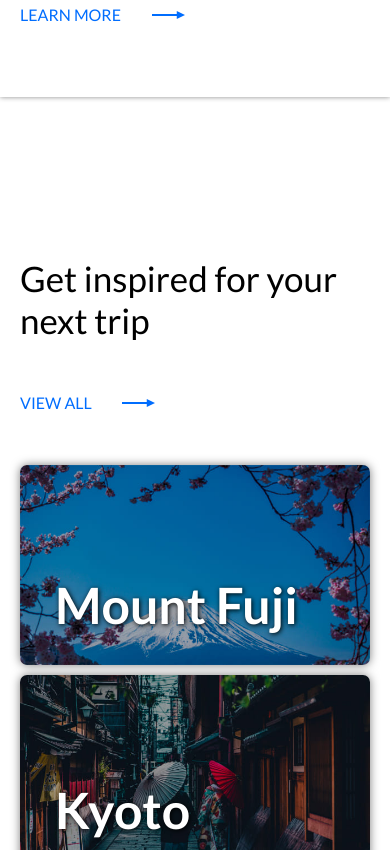
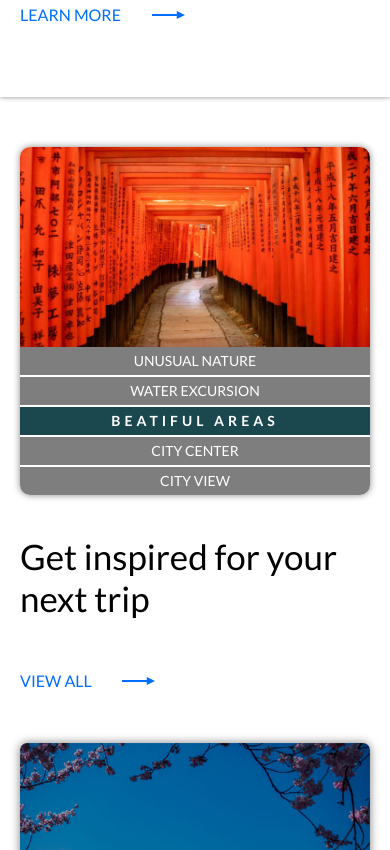
Before and after one commit to Bridenko/Japan-project, a plain HTML site: page index.html in a window 390 px wide. Shown: the part 2009-2859 px from the top of the page. Drawn offline with Linux system fonts and the light colour scheme.

Commit message:
add-section-tabs

```diff
--- a/index.html
+++ b/index.html
@@ -30,6 +30,7 @@
     <link rel="stylesheet" href="./css/general.css">
     <link rel="stylesheet" href="./css/header.css">
     <link rel="stylesheet" href="./css/amazing.css">
+    <link rel="stylesheet" href="./css/locations.css">
     <link rel="stylesheet" href="./css/benefits.css">
     <link rel="stylesheet" href="./css/get-inspired.css">
     <link rel="stylesheet" href="./css/prefecture.css">
@@ -135,6 +136,38 @@
                         </div>
                         <div class="button-arrow">
                             <a class="button-arrow__link" target="blank" href="#!">LEARN MORE</a>
+                        </div>
+                    </div>
+                </div>
+            </div>
+        </section>
+        <section class="locations">
+            <div class="section-container locations-container">
+                <div class="locations-content">
+                    <div class="tab-content">
+                        <img src="./img/tab-unusual-nature.jpg" alt="">
+                    </div>
+                    <div class="tab-content">
+                        <img src="./img/tab-water-excursion.jpg" alt="">
+                    </div>
+                    <div class="tab-content">
+                        <img src="./img/tab-beatiful-areas.jpeg" alt="">
+                    </div>
+                    <div class="tab-content">
+                        <img src="./img/tab-city-center.jpg" alt="">
+                    </div>
+                    <div class="tab-content">
+                        <img src="./img/tab-city-view.jpg" alt="">
+                    </div>
+                    <div class="tab-menu">
+                        <div class="tab-menu__list">
+                            <button class="tab-menu__item is-tab-active">Unusual nature</button>
+                            <button class="tab-menu__item">Water excursion</button>
+                            <button class="tab-menu__item">Beatiful areas</button>
+                            <button class="tab-menu__item">City center</button>
+                            <button class="tab-menu__item">City view</button>
+
+
                         </div>
                     </div>
                 </div>
@@ -358,7 +391,9 @@
 
             </div>
         </section>
-
+        <section class="section">
+            <div><button></button></div>
+        </section>
         <section class="video" id="videos">
             <div class="video-wrapper">
                 <div class="video-padding-top"></div>
--- a/js/main.js
+++ b/js/main.js
@@ -1,4 +1,6 @@
-/* Header background - start */
+
+
+// Header background - start
 
 ( function () {
     const header = document.querySelector('.header');
@@ -20,7 +22,7 @@
 
         if (window.pageYOffset > 40) { header.classList.add ('js-item-border-opacity-50'); }
         else { header.classList.remove ('js-item-border-opacity-50'); }
-    }
+    };
 } () );
 
 /* Header background - end */
@@ -33,18 +35,18 @@
     const menuCloseItem = document.querySelector('.main-menu__close');
     const menuLinks = document.querySelectorAll('.main-menu__item');
     burgerItem.addEventListener('click', () => {
-        menu.classList.add('main-menu__active')
+        menu.classList.add('main-menu__active');
     });
     menuCloseItem.addEventListener('click', () => {
-        menu.classList.remove('main-menu__active')
+        menu.classList.remove('main-menu__active');
     });
     if (window.innerWidth <= 750) {
         for (let i = 0; i < menuLinks.length; i += 1) {
             menuLinks[i].addEventListener('click', () => {
                 menu.classList.remove('main-menu__active');
             });
-        };
-    };
+        }
+    }
 } () );
 
 /* Burger menu - end */
@@ -92,3 +94,42 @@
 }());
 
 /* Scroll for item menu - end */
+
+// Tabs - (section - locations) - start
+
+window.addEventListener('DOMContentLoaded', () => {
+    const tabButton = document.querySelectorAll('.tab-menu__item');
+    const tabParrent = document.querySelector('.tab-menu__list');
+    const tabContent = document.querySelectorAll('.tab-content');
+
+    function hideTabContent() {
+        tabContent.forEach(item => {
+            item.classList.add('tab-hide', 'tab-end');
+            item.classList.remove('tab-show', 'tab-start');
+        });
+        tabButton.forEach(item => {
+            item.classList.remove('is-tab-active');
+        });
+    }
+
+    function showTabContent(i = 2) {
+        tabContent[i].classList.add('tab-show', 'tab-start');
+        tabContent[i].classList.remove('tab-hide', 'tab-end');
+        tabButton[i].classList.add('is-tab-active');
+    }
+
+    hideTabContent();
+    showTabContent();
+
+    tabParrent.addEventListener('click', (event) => {
+        const target = event.target;
+        if (target && target.classList.contains('tab-menu__item')) {
+            tabButton.forEach((item, i) => {
+                if (target == item) {
+                    hideTabContent();
+                    showTabContent(i);
+                }
+            });
+        }
+    });
+});
--- a/sass/amazing.scss
+++ b/sass/amazing.scss
@@ -1,5 +1,3 @@
-
-
 /* DISCOVER AMAZING - START */
 
 .section-container {
@@ -28,7 +26,8 @@
         flex-wrap: wrap;
         align-items: baseline;
     }
-    &__input-form:hover .input-your-like{
+
+    &__input-form:hover .input-your-like {
         animation: none;
         border-bottom: 2px solid white;
         transition: .7s;
@@ -57,9 +56,7 @@
     text-shadow: 1px 1px 5px rgb(0, 0, 0);
 }
 
-.is-text-shadow {
-
-}
+.is-text-shadow {}
 
 .text-input-field {
     width: 220px;
@@ -81,13 +78,10 @@
 .input-your-like {
     margin-right: 60px;
     margin-bottom: 10px;
-
     padding-bottom: 15px;
-
     text-indent: 35px;
-
     border: 0px;
-    border-bottom: 2px solid rgb(122, 122, 122);
+    border-bottom: 2px solid rgb(92, 92, 92);
     background: url(../img/circle-ico.svg) 0px 17px no-repeat;
     animation: borderLight 1s ease-in-out infinite alternate 1s;
     transition: 0.2s;
@@ -95,16 +89,14 @@
 
 @keyframes borderLight {
     0% {
+
         border-bottom: 2px solid rgb(122, 122, 122);
     }
+
     100% {
+
         border-bottom: 2px solid white;
     }
-}
-
-
-.input-your-like:hover {
-
 }
 
 .input-button {
@@ -121,7 +113,7 @@
     color: white;
     background-color: #1B7DFF;
     border-radius: 5px;
-    transition: padding 0.6s cubic-bezier(.53,-0.91,.5,1.81), background-color 0.3s ease-in 0.5s;
+    transition: padding 0.6s cubic-bezier(.53, -0.91, .5, 1.81), background-color 0.3s ease-in 0.5s;
 }
 
 
@@ -129,7 +121,7 @@
 .button:hover {
     padding: 15px 60px;
     background-color: #1b6bff;
-    transition: padding 0.6s cubic-bezier(.53,-0.91,.5,1.81), background-color 0.3s ease-in 0.5s;
+    transition: padding 0.6s cubic-bezier(.53, -0.91, .5, 1.81), background-color 0.3s ease-in 0.5s;
 }
 
 .button:active {
@@ -161,8 +153,10 @@
     .discover-amazing__title {
         padding-top: 130px;
     }
+
     .discover-amazing__text {
         margin-bottom: 60px;
     }
 }
+
 /* DISCOVER AMAZING - END */
--- a/sass/get-inspired.scss
+++ b/sass/get-inspired.scss
@@ -120,7 +120,7 @@
 
 @media (max-width: 1302px) {
     .get-inspired {
-        padding: 50px 20px;
+        padding: 100px 20px;
     }
     .two-picture {
         flex-direction: column;
@@ -132,12 +132,7 @@
         width: 100%;
     }
 }
-@media (max-width: 1261px) {
-    .get-inspired {
-        margin-top: 120px;
-    }
 
-}
 @media (max-width: 730px) {
     .get-inspired {
 
--- /dev/null
+++ b/sass/locations.scss
@@ -0,0 +1,129 @@
+.locations {}
+
+.section-container {}
+
+.locations-container {}
+
+.locations-content {
+    border-radius: 10px;
+    overflow: hidden;
+    box-shadow: 0 0 7px #8a8a8a;
+}
+
+.tab-content {
+
+    &.tab-hide {
+        display: none;
+    }
+
+    &.tab-show {
+        display: block;
+    }
+}
+
+.tab-content img {
+    height: 700px;
+    width: 100%;
+    object-fit: cover;
+    object-position: center;
+}
+
+.tab-menu {
+
+    &__list {
+        display: grid;
+        grid-template-columns: repeat(5, 1fr);
+        gap: 10px;
+        border-radius: 0px 0px 10px 10px;
+    }
+
+    &__item {
+        padding: 10px;
+        text-align: center;
+        font-size: 14px;
+        text-transform: uppercase;
+        color: white;
+        background: rgb(126, 126, 126);
+        transition: ease-in-out 0.3s;
+
+        &.is-tab-active {
+            background: rgb(27, 72, 78);
+            font-weight: 700;
+            letter-spacing: 4px;
+            transition: ease-in-out 0.3s;
+        }
+    }
+}
+
+.tab-start {
+    animation: tab-start 0.4s ease-in-out;
+}
+
+.tab-end {
+    animation: tab-end 0.4s ease-in-out;
+}
+
+.picture-effect {}
+
+@keyframes tab-start {
+    0% {
+        opacity: 0.4;
+    }
+
+    100% {
+        opacity: 1.0;
+    }
+}
+
+@keyframes tab-end {
+    0% {
+        opacity: 1.0;
+    }
+
+    100% {
+        opacity: 0.4;
+    }
+}
+
+@media (max-width: 1302px) {
+    .locations-container {
+        padding: 0px 20px;
+    }
+}
+
+@media (max-width: 1261px) {
+    .locations-container {
+        margin-top: 120px;
+    }
+
+}
+
+@media (max-width: 1150px) {
+    .tab-menu {
+        &__list {
+            grid-template-columns: repeat(1, 1fr);
+            gap: 2px;
+        }
+        &__item {
+            font-size: 14px;
+            padding: 2px;
+        }
+    }
+    .tab-content img {
+        height: 500px;
+    }
+}
+
+@media (max-width: 650px) {
+    .tab-content img {
+        height: 350px;
+    }
+    .locations-container {
+        margin-top: 50px;
+    }
+}
+@media (max-width: 460px) {
+    .tab-content img {
+        height: 200px;
+    }
+}
```
Also changed, not shown: css/amazing.css, css/get-inspired.css, css/locations.css (added), img/tab-beatiful-areas.jpeg (added), img/tab-city-center.jpg (added), img/tab-city-view.jpg (added), img/tab-unusual-nature.jpg (added), img/tab-water-excursion.jpg (added), 2 other files. Lines whose indentation alone changed are shown as unchanged.
